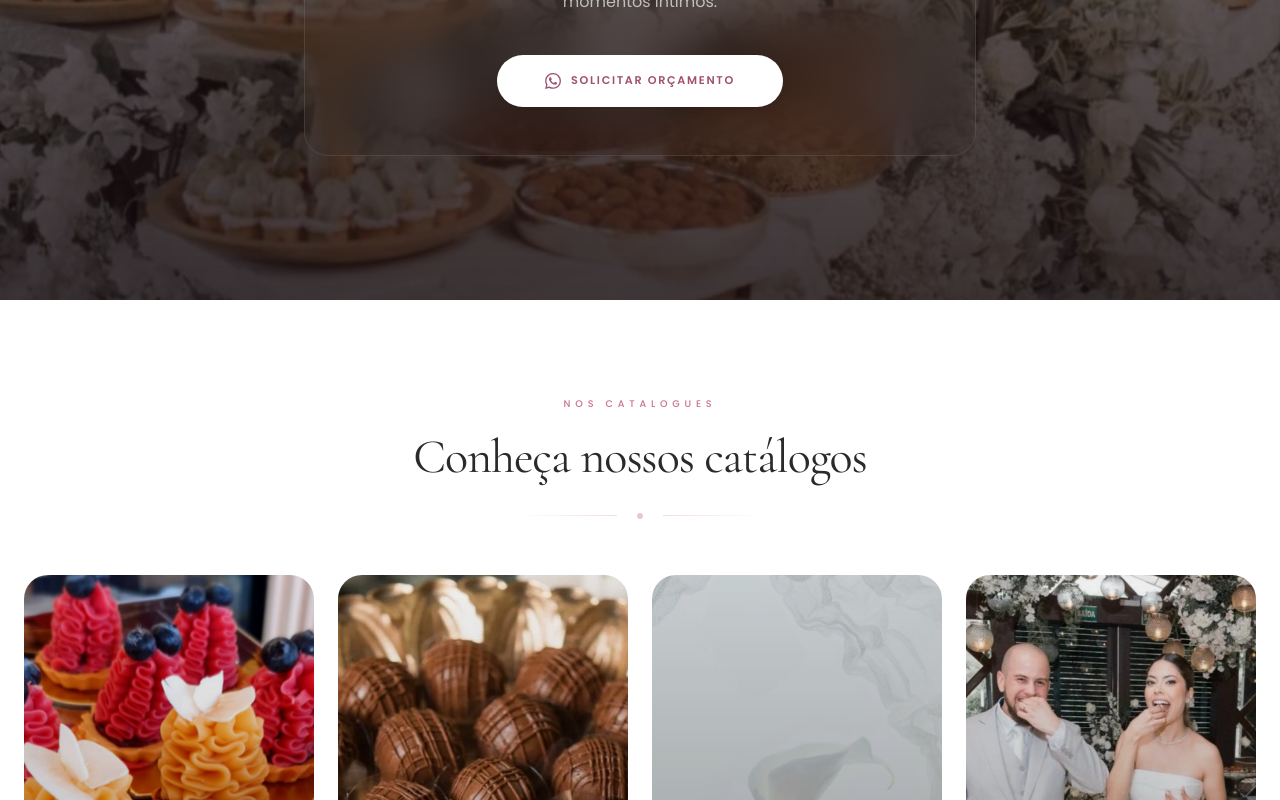
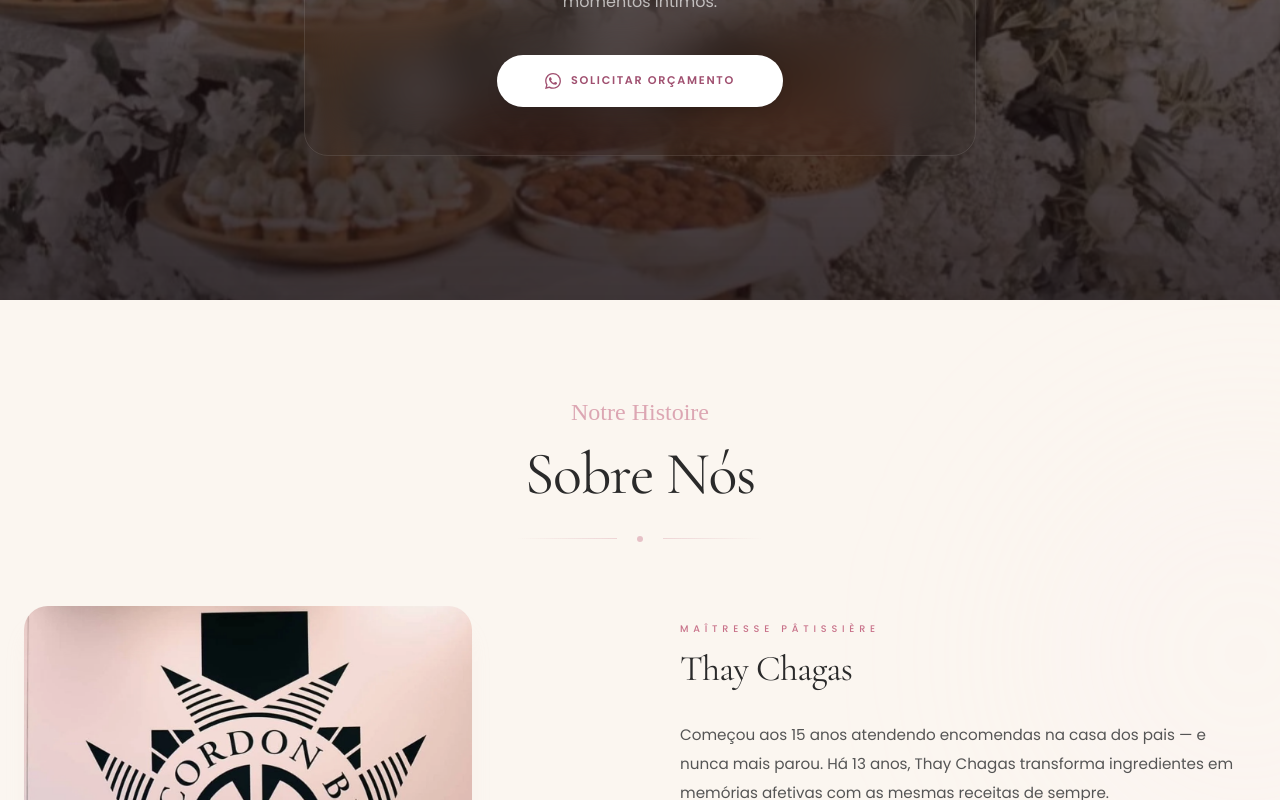
Before and after one commit to murillosezerino/ladylauraatelier, a Next.js app: page / in a window 1280 px wide. Shown: the part 5304-6104 px from the top of the page. Built offline with nearby package versions, Linux system fonts and the light colour scheme; a web font is replaced by a local one.

Commit message:
fix: remove secao de catalogos duplicada da home

```diff
--- a/app/page.tsx
+++ b/app/page.tsx
@@ -4,7 +4,6 @@ import Categories from '@/components/Categories'
 import Editorial from '@/components/Editorial'
 import FeaturedProducts from '@/components/FeaturedProducts'
 import Events from '@/components/Events'
-import Catalogs from '@/components/Catalogs'
 import Marquee from '@/components/Marquee'
 import About from '@/components/About'
 import Testimonials from '@/components/Testimonials'
@@ -27,7 +26,6 @@ export default function Home() {
         <Editorial />
         <FeaturedProducts />
         <Events />
-        <Catalogs />
         <About />
         <Testimonials />
         <InstagramFeed />
```
